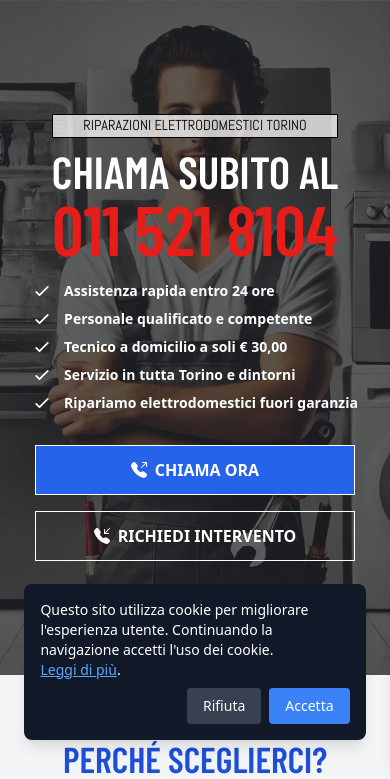
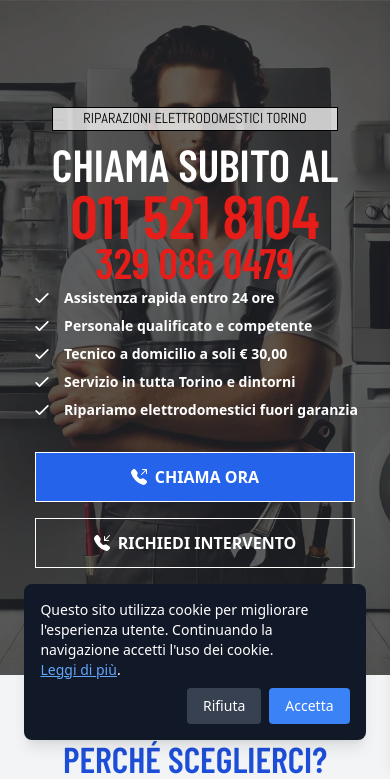
Before and after one commit to andreiapostu/inter-service, a PHP site: page / in a window 390 px wide. Shown: the part 80-859 px from the top of the page. Run offline with PHP 8.4, Linux system fonts and the light colour scheme.

Commit message:
second phone number

```diff
--- a/css/home.css
+++ b/css/home.css
@@ -47,6 +47,9 @@
     color: hsl(0.95, 80%, 50%);
 
     font-size: 106px;
+
+    display: flex;
+    flex-direction: column;
 }
 #call-info-number:hover {
     transition: .3s;
--- a/index.php
+++ b/index.php
@@ -36,7 +36,8 @@ require_once 'config/setup.php';
                     CHIAMA SUBITO AL
                 </div>
                 <div class="call-info-item" id="call-info-number">
-                    <a href="tel:<?= PHONE_NUMBER ?>" class="no-underline"><?= $formattedPhoneNumber ?></a>
+                    <a id="first-number" href="tel:<?= PHONE_NUMBER ?>" class="no-underline" style="height: 1em;"><?= $formattedPhoneNumber ?></a>
+                    <a id="second-number" href="tel:<?= PHONE_NUMBER2 ?>" class="no-underline" style="height: 1.35em;"><?= $formattedPhoneNumber2 ?></a>
                 </div>
             </div>
 
@@ -277,7 +278,7 @@ require_once 'config/setup.php';
     <!-- Footer -->
     <?php include 'includes/footer.php'; ?>
 
-    <script src="js/call-info.js"></script>
-    <script src="js/cookie-consent.js"></script>
+    <script src="/js/call-info.js"></script>
+    <script src="/js/cookie-consent.js"></script>
 </body>
 </html>
--- a/js/call-info.js
+++ b/js/call-info.js
@@ -15,6 +15,9 @@ function adjustCallInfoFontSize() {
 
         if (item.id === "call-info-header")
             item.style.fontSize = `${fontSize * 0.8}px`;
+
+        if (item.id === "call-info-number")
+            document.querySelector("#second-number").style.fontSize = `${fontSize * 0.7}px`;
     });
 }
 
```
